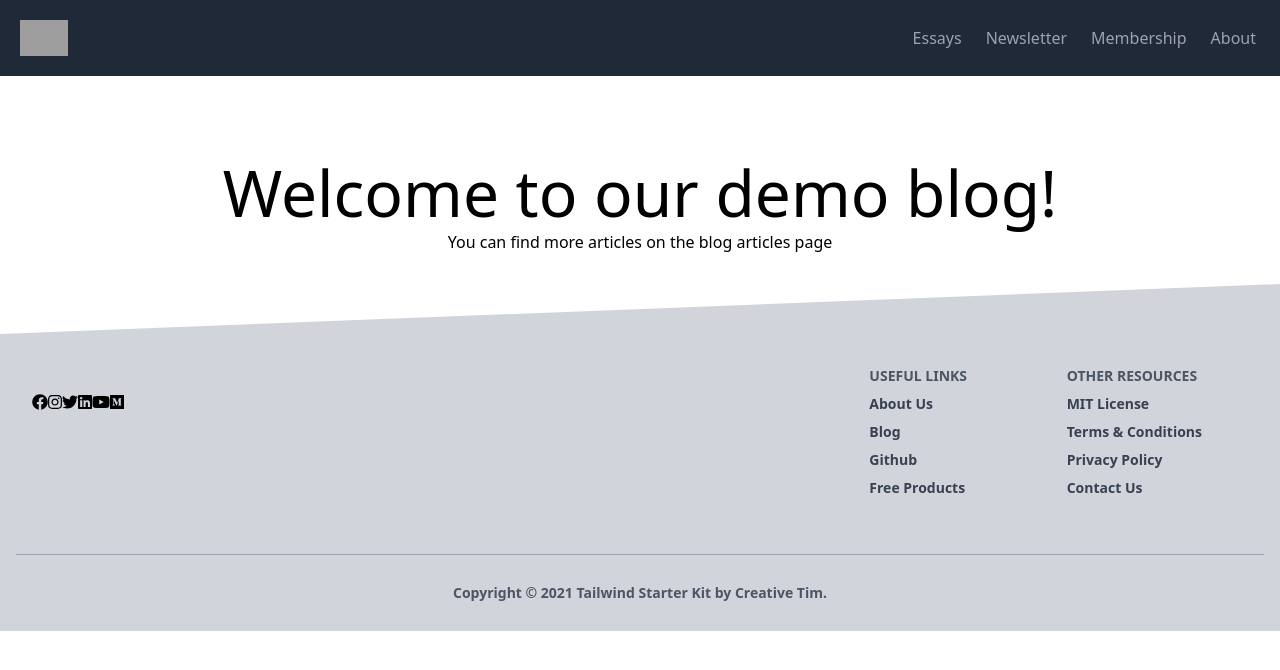
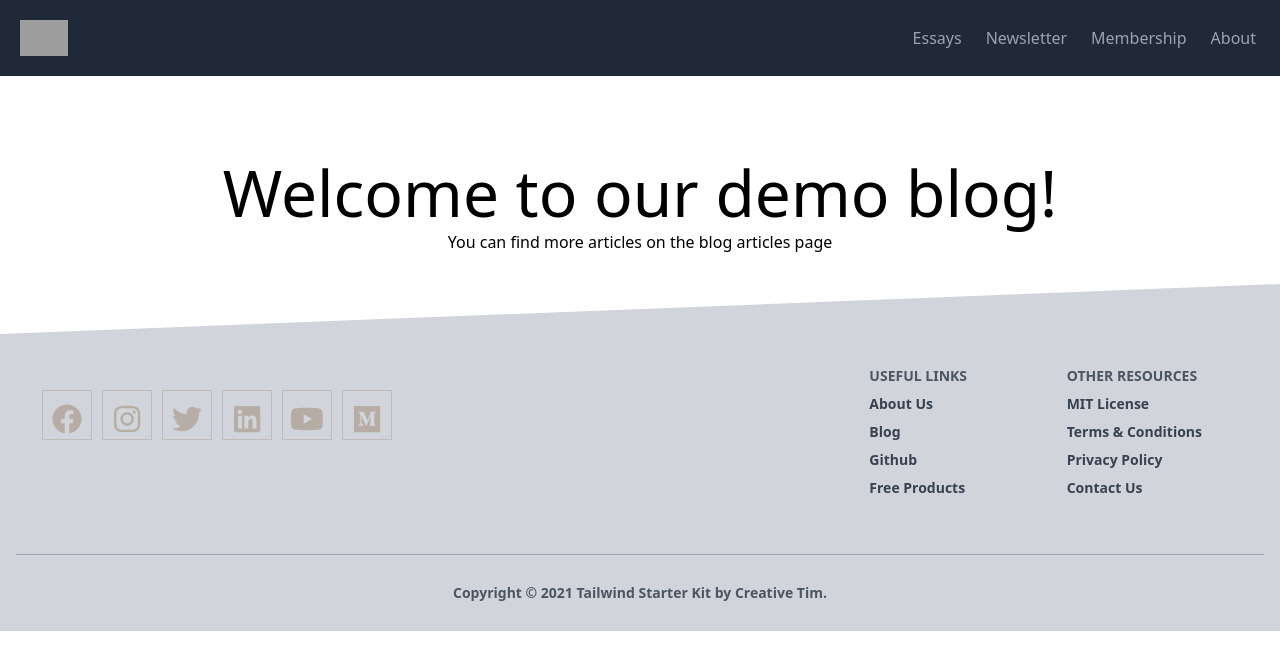
Before and after one commit to TRahulSam1997/realm-frontend-v2, a Next.js app: page / in a window 1280 px wide. Shown: the top 670 px of the page. Built offline with nearby package versions, Linux system fonts and the light colour scheme; grey boxes are pictures that could not be loaded.

Commit message:
footer updates

```diff
--- a/src/components/layout/footer/social/index.js
+++ b/src/components/layout/footer/social/index.js
@@ -3,31 +3,90 @@ import { FontAwesomeIcon } from '@fortawesome/react-fontawesome'
 import styled from 'styled-components';
 
 const Styles = styled.div`
+    /* .center {
+    display: table;
+    width: 100%;
+    height: 100vh;
+    } */
+
+    #social-test {
+    display: table-cell;
+    vertical-align: middle;
+    text-align: center;
+    font-size: 30px;
+
+    .social {
+        padding-left: 0px;
+    }
+
+    li {
+        color: rgba(167, 146, 129, 0.6);
+        list-style-type: none;
+        display: inline-block;
+        width: 50px;
+        height: 50px;
+        line-height: 50px;
+        padding: 1%;
+        border: 1px solid rgba(167, 146, 129, 0.4);
+        cursor: pointer;
+        margin-left: 10px;
+        margin-bottom: 20px;
+        transition: ease .3s;
+        &:hover {
+        color: rgba(167, 146, 129, 1);
+        border: 1px solid rgba(167, 146, 129, 1);
+        }
+    }
+    }
+
+    .social:hover > li {
+    opacity: 0.5;
+    }
+
+    .social:hover > li:hover {
+    opacity: 1;
+    }
 
 `
 
 export default function SocialIcons() {
     return (
         <Styles>
-            <div className="row">
+            <div className="center">
+                <div id="social-test">
+                    <ul className="social">
+                        <li>
                             <a href="https://www.facebook.com/">
                                 <FontAwesomeIcon icon={faFacebook} />
                             </a>
+                        </li>
+                        <li>
                             <a href="https://www.instagram.com/realm.project/">
                                 <FontAwesomeIcon icon={faInstagram} />
                             </a>
+                        </li>
+                        <li>
                             <a href="https://twitter.com/trsam97">
                                 <FontAwesomeIcon icon={faTwitter} />
                             </a>
+                        </li>
+                        <li>
                             <a href="https://www.linkedin.com/company/18713097/">
                                 <FontAwesomeIcon icon={faLinkedin} />
                             </a>
+                        </li>
+                        <li>
                             <a href="https://www.youtube.com/rahulsam/">
                                 <FontAwesomeIcon icon={faYoutube} />
                             </a>
+                        </li>
+                        <li>
                             <a href="https://medium.com/@trahulsam/">
                                 <FontAwesomeIcon icon={faMedium} />
                             </a>
+                        </li>
+                    </ul>
+                </div>
             </div>
         </Styles>
     )
```
Lines whose indentation alone changed are shown as unchanged.
